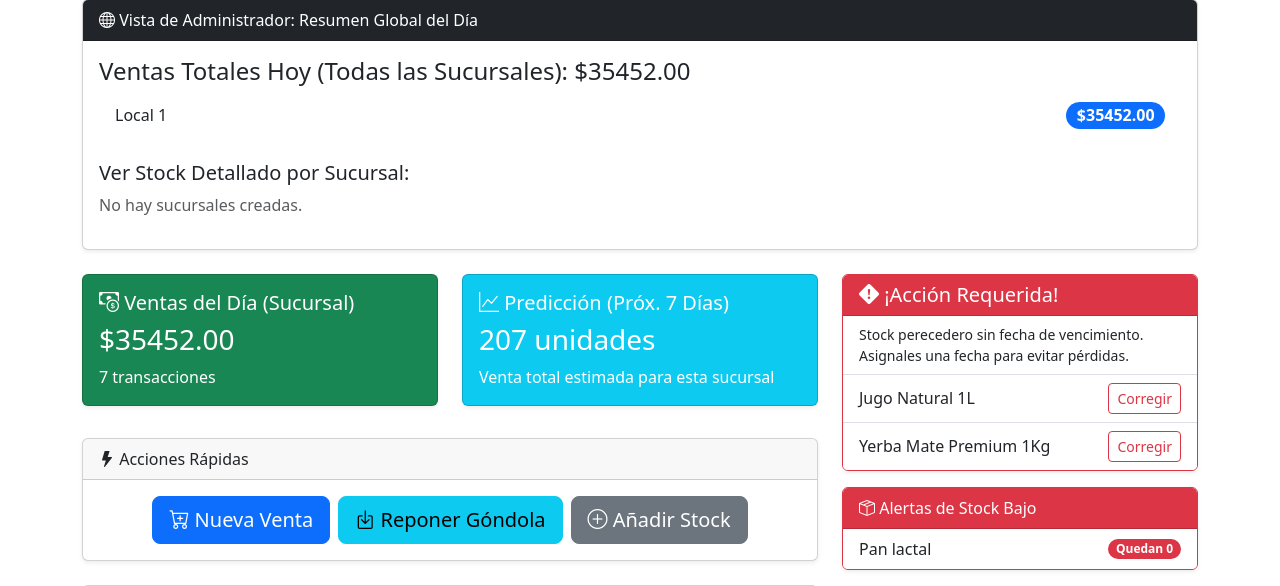
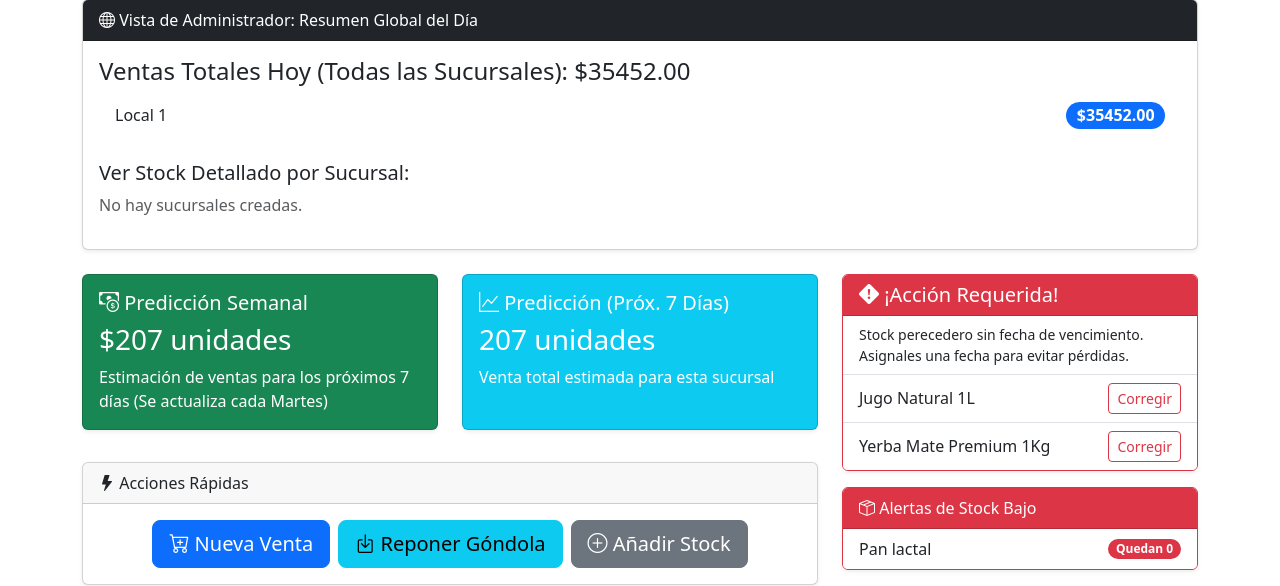
Before and after one commit to ferchujcz/sistema_stock, a Django app: page / in a window 1280 px wide. Shown: the part 151-737 px from the top of the page. Run offline with Django 5.2, Linux system fonts and the light colour scheme; a user stored in the database is signed in; data comes from the database, SQL or seed files in the repository; some libraries are stand-ins or nearby versions.

Commit message:
cambio a prediccion sem

```diff
--- a/core/templates/core/dashboard.html
+++ b/core/templates/core/dashboard.html
@@ -47,9 +47,9 @@
             <div class="col-md-6 mb-3">
                 <div class="card text-white bg-success shadow-sm h-100">
                     <div class="card-body">
-                        <h5 class="card-title"><i class="bi bi-cash-coin"></i> Ventas del Día (Sucursal)</h5>
-                        <h3 class="card-text">${{ total_vendido_hoy|default:"0.00"|floatformat:2 }}</h3>
-                        <p class="card-text mb-0">{{ numero_ventas_hoy|default:"0" }} transacciones</p>
+                        <h5 class="card-title"><i class="bi bi-cash-coin"></i> Predicción Semanal</h5>
+                        <h3 class="card-text">${{ prediccion_7_dias|floatformat:0 }} unidades</h3>
+                        <p class="card-text mb-0">Estimación de ventas para los próximos 7 días (Se actualiza cada Martes)</p>
                     </div>
                 </div>
             </div>
```
Also changed, not shown: core/management/commands/generar_predicciones.py (+7 -1 lines).
